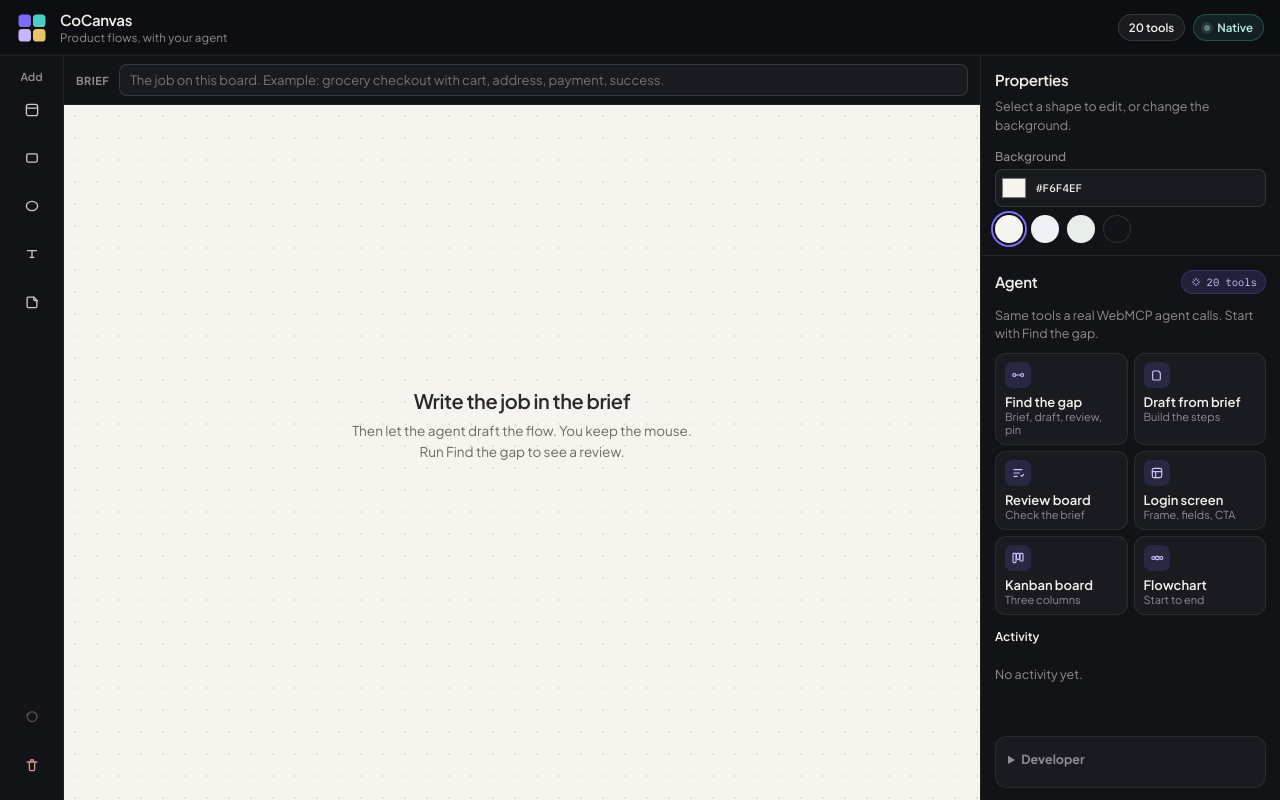
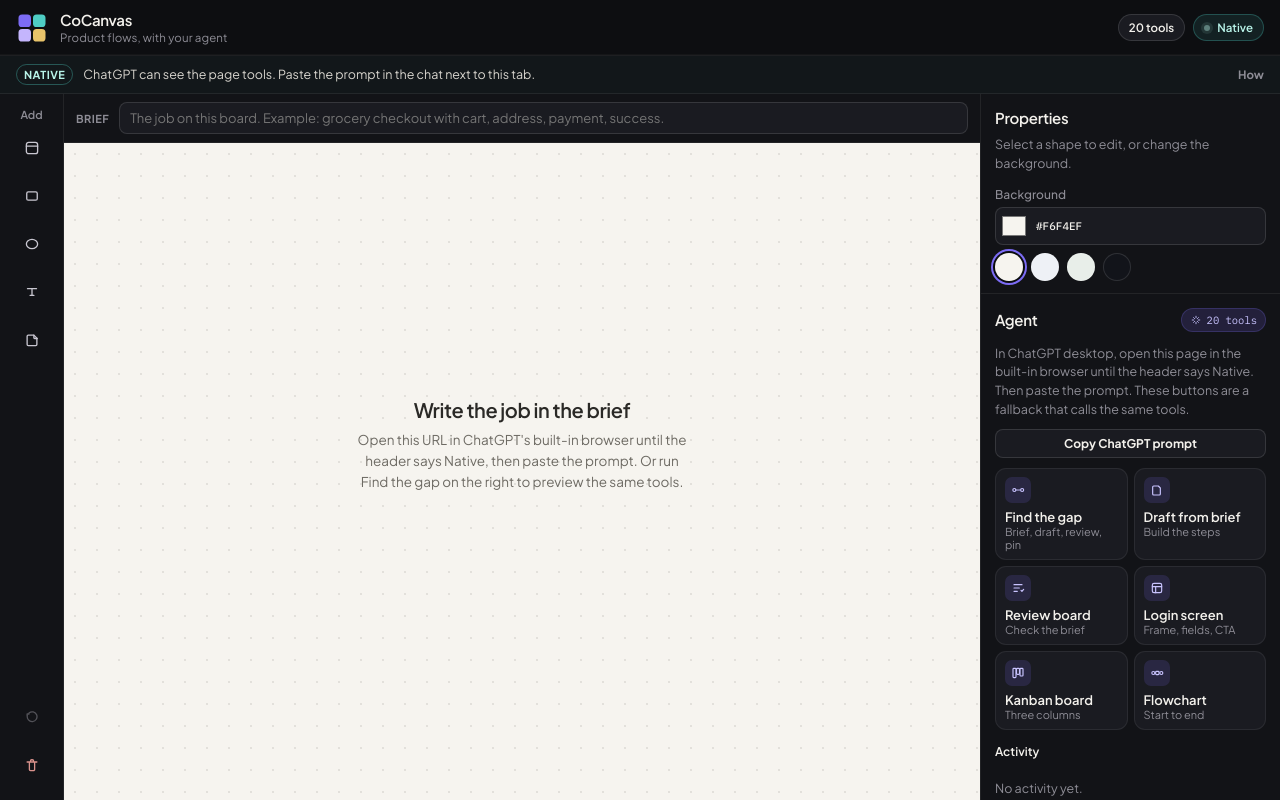
Before and after one commit to BlinkZ404/CoCanvas, a React (Vite) app: page / in a window 1280 px wide. Built offline with nearby package versions, Linux system fonts and the light colour scheme.

Commit message:
Add in-page steps for ChatGPT's built-in browser

```diff
--- a/src/App.tsx
+++ b/src/App.tsx
@@ -1,5 +1,6 @@
 import { useEffect, useState } from "react";
 import { TopBar } from "./components/TopBar";
+import { GuideBar } from "./components/GuideBar";
 import { Toolbar } from "./components/Toolbar";
 import { BriefBar } from "./components/BriefBar";
 import { Canvas } from "./components/Canvas";
@@ -43,6 +44,7 @@ export default function App() {
   return (
     <div className="app">
       <TopBar polyfilled={reg?.polyfilled ?? true} toolCount={reg?.toolNames.length ?? 0} />
+      <GuideBar polyfilled={reg?.polyfilled ?? true} />
       <div className="workspace">
         <Toolbar />
         <div className="canvas-col">
--- a/src/components/AgentConsole.tsx
+++ b/src/components/AgentConsole.tsx
@@ -3,6 +3,7 @@ import { useCanvasStore } from "../store/canvasStore";
 import type { Finding, ReviewReport } from "../review/reviewCanvas";
 import { SAMPLE_BRIEF } from "../webmcp/registerTools";
 import { resultToText, type ModelContextLike, type RegisteredTool } from "../webmcp/polyfill";
+import { CHATGPT_PROMPT } from "../guide";
 import { IconFlow, IconGap, IconKanban, IconLayout, IconNote, IconReview, IconSpark } from "./Icons";
 
 interface Props {
@@ -123,8 +124,19 @@ export function AgentConsole({ modelContext }: Props) {
   const [argText, setArgText] = useState<string>("{}");
   const [running, setRunning] = useState<string | null>(null);
   const [review, setReview] = useState<ReviewReport | null>(null);
+  const [copied, setCopied] = useState(false);
   const activity = useCanvasStore((s) => s.activity);
   const logRef = useRef<HTMLDivElement>(null);
+
+  async function copyPrompt() {
+    try {
+      await navigator.clipboard.writeText(CHATGPT_PROMPT);
+      setCopied(true);
+      window.setTimeout(() => setCopied(false), 1600);
+    } catch {
+      setCopied(false);
+    }
+  }
 
   const refreshTools = useCallback(() => {
     if (!modelContext) return;
@@ -211,8 +223,12 @@ export function AgentConsole({ modelContext }: Props) {
         </span>
       </div>
       <p className="muted small agent-lead">
-        Same tools a real WebMCP agent calls. Start with Find the gap.
+        In ChatGPT desktop, open this page in the built-in browser until the header says Native.
+        Then paste the prompt. These buttons are a fallback that calls the same tools.
       </p>
+      <button type="button" className="guide-copy agent-copy" onClick={copyPrompt}>
+        {copied ? "Copied" : "Copy ChatGPT prompt"}
+      </button>
 
       <div className="agent-tasks">
         {AGENT_TASKS.map((task) => (
--- a/src/components/Canvas.tsx
+++ b/src/components/Canvas.tsx
@@ -95,7 +95,10 @@ export function Canvas() {
       {elements.length === 0 ? (
         <div className="empty-hint">
           <p>Write the job in the brief</p>
-          <p>Then let the agent draft the flow. You keep the mouse. Run Find the gap to see a review.</p>
+          <p>
+            Open this URL in ChatGPT&apos;s built-in browser until the header says Native, then paste
+            the prompt. Or run Find the gap on the right to preview the same tools.
+          </p>
         </div>
       ) : null}
 
--- /dev/null
+++ b/src/components/GuideBar.tsx
@@ -0,0 +1,76 @@
+import { useEffect, useState } from "react";
+import { CHATGPT_PROMPT, LIVE_URL } from "../guide";
+
+interface Props {
+  polyfilled: boolean;
+}
+
+export function GuideBar({ polyfilled }: Props) {
+  const [open, setOpen] = useState(polyfilled);
+  const [copied, setCopied] = useState(false);
+
+  useEffect(() => {
+    setOpen(polyfilled);
+  }, [polyfilled]);
+
+  async function copyPrompt() {
+    try {
+      await navigator.clipboard.writeText(CHATGPT_PROMPT);
+      setCopied(true);
+      window.setTimeout(() => setCopied(false), 1600);
+    } catch {
+      setCopied(false);
+    }
+  }
+
+  return (
+    <div className={`guide-bar${polyfilled ? " is-polyfill" : " is-native"}`}>
+      <button
+        type="button"
+        className="guide-toggle"
+        aria-expanded={open}
+        onClick={() => setOpen((v) => !v)}
+      >
+        <span className="guide-status">{polyfilled ? "Polyfill" : "Native"}</span>
+        <span className="guide-summary">
+          {polyfilled
+            ? "This tab cannot see WebMCP. Open the URL in ChatGPT's built-in browser."
+            : "ChatGPT can see the page tools. Paste the prompt in the chat next to this tab."}
+        </span>
+        <span className="guide-chevron">{open ? "Hide" : "How"}</span>
+      </button>
+
+      {open ? (
+        <div className="guide-body">
+          <ol className="guide-steps">
+            <li>
+              Use the <strong>ChatGPT desktop app</strong>. Codex task previews and chatgpt.com in
+              Chrome will stay on Polyfill.
+            </li>
+            <li>
+              Model must be <strong>GPT-5.6 Sol</strong> or <strong>GPT-5.6 Terra</strong> (full, not
+              Light). Luna has site tools off.
+            </li>
+            <li>
+              Open the <strong>built-in browser</strong> from the ChatGPT toolbar (compass), not an
+              embedded Codex preview. Go to <code>{LIVE_URL}</code>
+            </li>
+            <li>
+              This pill should flip to <strong>Native</strong>. The address bar should show{" "}
+              <strong>Site tools</strong> (about 20). Settings → Browser → Permissions → Enable site
+              tools.
+            </li>
+            <li>Paste the prompt into the ChatGPT chat beside the browser.</li>
+          </ol>
+          <div className="guide-prompt">
+            <p className="guide-prompt-label">Prompt</p>
+            <pre>{CHATGPT_PROMPT}</pre>
+            <button type="button" className="guide-copy" onClick={copyPrompt}>
+              {copied ? "Copied" : "Copy prompt"}
+            </button>
+          </div>
+        </div>
+      ) : null}
+    </div>
+  );
+}
--- a/src/components/TopBar.tsx
+++ b/src/components/TopBar.tsx
@@ -23,8 +23,8 @@ export function TopBar({ polyfilled, toolCount }: Props) {
           className={polyfilled ? "pill pill-warn" : "pill pill-live"}
           title={
             polyfilled
-              ? "No native WebMCP. Using the built-in polyfill."
-              : "Native WebMCP is available on this page."
+              ? "No native WebMCP on this tab. Open the page in ChatGPT desktop's built-in browser."
+              : "Native WebMCP is available. ChatGPT can call the page tools."
           }
         >
           <span className="status-dot" aria-hidden />
--- /dev/null
+++ b/src/guide.ts
@@ -0,0 +1,4 @@
+export const LIVE_URL = "https://cocanvas-beta.vercel.app";
+
+export const CHATGPT_PROMPT =
+  "You are on CoCanvas. Call get_brief and get_canvas_summary first. If the brief is empty, set_brief to: Grocery checkout with cart review, delivery address, payment, and order success. Then draft_from_brief. Then review_canvas. If a step is missing, add it, connect it, and pin_element on the node that still needs work.";
--- a/src/styles.css
+++ b/src/styles.css
@@ -151,6 +151,138 @@ summary:focus-visible {
   50% {
     opacity: 0.45;
   }
+}
+
+.guide-bar {
+  flex-shrink: 0;
+  border-bottom: 1px solid var(--border);
+  background: var(--panel);
+}
+
+.guide-bar.is-polyfill {
+  background: color-mix(in srgb, var(--panel) 82%, #3d3420);
+}
+
+.guide-bar.is-native {
+  background: color-mix(in srgb, var(--panel) 86%, #14332f);
+}
+
+.guide-toggle {
+  width: 100%;
+  display: flex;
+  align-items: center;
+  gap: 10px;
+  padding: 8px 16px;
+  background: transparent;
+  border: 0;
+  color: var(--text);
+  cursor: pointer;
+  text-align: left;
+}
+
+.guide-status {
+  flex-shrink: 0;
+  font-size: 11px;
+  font-weight: 700;
+  letter-spacing: 0.04em;
+  text-transform: uppercase;
+  padding: 3px 7px;
+  border-radius: 999px;
+  border: 1px solid var(--border-strong);
+}
+
+.guide-bar.is-polyfill .guide-status {
+  color: #f3e2ad;
+  border-color: rgba(232, 195, 106, 0.35);
+}
+
+.guide-bar.is-native .guide-status {
+  color: #b8f3e8;
+  border-color: rgba(78, 205, 196, 0.35);
+}
+
+.guide-summary {
+  flex: 1;
+  min-width: 0;
+  font-size: 12.5px;
+  line-height: 1.4;
+  color: #d8d5ce;
+}
+
+.guide-chevron {
+  flex-shrink: 0;
+  font-size: 11.5px;
+  font-weight: 650;
+  color: var(--muted);
+}
+
+.guide-body {
+  padding: 0 16px 12px 16px;
+  display: grid;
+  grid-template-columns: minmax(0, 1.2fr) minmax(220px, 1fr);
+  gap: 14px;
+}
+
+.guide-steps {
+  margin: 0;
+  padding-left: 18px;
+  font-size: 12.5px;
+  line-height: 1.5;
+  color: #d8d5ce;
+}
+
+.guide-steps li + li {
+  margin-top: 5px;
+}
+
+.guide-prompt {
+  min-width: 0;
+}
+
+.guide-prompt-label {
+  margin: 0 0 6px;
+  font-size: 11px;
+  font-weight: 650;
+  letter-spacing: 0.04em;
+  text-transform: uppercase;
+  color: var(--muted);
+}
+
+.guide-prompt pre {
+  margin: 0 0 8px;
+  padding: 8px 10px;
+  border-radius: 8px;
+  background: var(--panel-2);
+  border: 1px solid var(--border-strong);
+  color: #eceae4;
+  font-size: 11.5px;
+  line-height: 1.45;
+  white-space: pre-wrap;
+  max-height: 120px;
+  overflow: auto;
+}
+
+.guide-copy {
+  display: inline-flex;
+  align-items: center;
+  justify-content: center;
+  padding: 6px 10px;
+  border-radius: 8px;
+  border: 1px solid var(--border-strong);
+  background: var(--panel-2);
+  color: var(--text);
+  font-size: 12px;
+  font-weight: 650;
+  cursor: pointer;
+}
+
+.guide-copy:hover {
+  border-color: rgba(124, 108, 245, 0.4);
+}
+
+.agent-copy {
+  width: 100%;
+  margin: 0 0 10px;
 }
 
 /* Workspace */
@@ -1055,6 +1187,12 @@ code {
   font-size: 0.92em;
 }
 
+@media (max-width: 900px) {
+  .guide-body {
+    grid-template-columns: 1fr;
+  }
+}
+
 @media (max-width: 800px) {
   .workspace {
     grid-template-columns: 56px minmax(0, 1fr);
```
Also changed, not shown: 1 other file (tests, documents, lock files or other folders).
